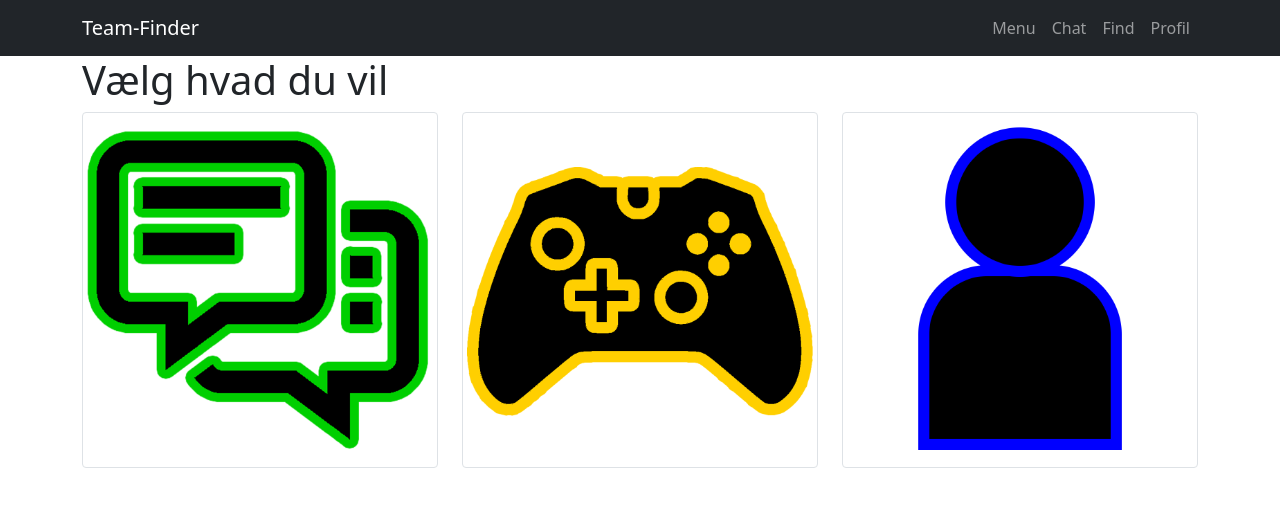
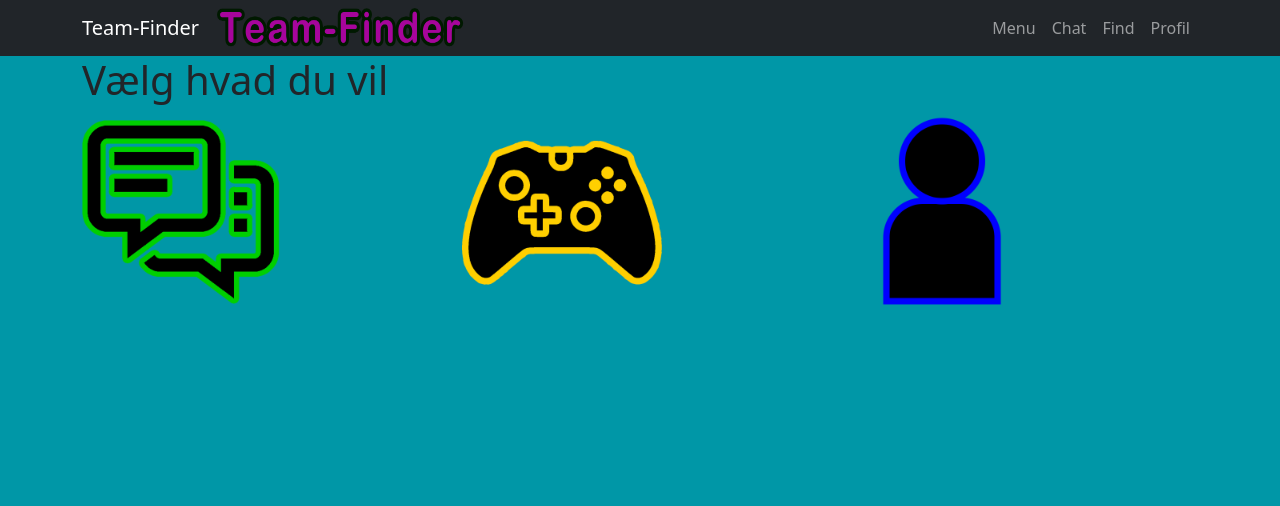
Before and after one commit to eloplope/Team-finder-Hjemmeside, a React (Create React App) app: page / in a window 1280 px wide. Shown: the top 506 px of the page. Built offline with nearby package versions, Linux system fonts and the light colour scheme.

Commit message:
added billeder og mere menu

```diff
--- a/src/App.css
+++ b/src/App.css
@@ -1,6 +1,7 @@
 .App {
   text-align: center;
 }
+
 
 .App-logo {
   height: 40vmin;
@@ -24,6 +25,11 @@
   color: white;
 }
 
+#root{
+  background-color: rgb(0, 151, 167) !important;
+  min-height: 100vh;
+}
+
 .App-link {
   color: #61dafb;
 }
--- a/src/App.js
+++ b/src/App.js
@@ -2,6 +2,7 @@ import logo from './logo.svg';
 import logo2 from './chaat.png';
 import logo3 from './controoler.png';
 import logo4 from './profilimg.png';
+import logoteam from './teamlogo.png';
 import React from 'react';
 import {
   Outlet,
@@ -23,13 +24,15 @@ import './styles.css';
 
 import { LinkContainer } from 'react-router-bootstrap';
 
+
+
 function App() {
   return (
     <Routes>
       <Route path="/*" element={<Layout />}>
-        <Route path="" element={<PageOne />} />
-        <Route path="pageone" element={<PageOne />} />
-        <Route path="pagetwo" element={<PageTwo />} />
+        <Route path="" element={<Forside />} />
+        <Route path="forside" element={<Forside />} />
+        <Route path="chat" element={<Chat />} />
         <Route path="pagethree" element={<PageThree />} />
         <Route path="profil" element={<Profil />} />
         <Route path="*" element={<div><h1>404!</h1><p>Ikke meget at se her :-).</p></div>}></Route>
@@ -53,11 +56,12 @@ function Menu() {
     <Navbar bg="dark" variant="dark" expand="lg">
       <Container>
         <LinkContainer to="/"><Navbar.Brand>Team-Finder</Navbar.Brand></LinkContainer>
+        <img src={logoteam} className="img-fluid img-thumbnail" alt="" width="250" height="40" className="d-inline-block align-text-top"></img>
         <Navbar.Toggle aria-controls="basic-navbar-nav" />
         <Navbar.Collapse id="basic-navbar-nav" className="justify-content-end">
           <Nav>
-            <LinkContainer to="/pageone"><Nav.Link>Menu</Nav.Link></LinkContainer>
-            <LinkContainer to="/pagetwo"><Nav.Link>Chat</Nav.Link></LinkContainer>
+            <LinkContainer to="/forside"><Nav.Link>Menu</Nav.Link></LinkContainer>
+            <LinkContainer to="/chat"><Nav.Link>Chat</Nav.Link></LinkContainer>
             <LinkContainer to="/pagethree"><Nav.Link>Find</Nav.Link></LinkContainer>
             <LinkContainer to="/profil"><Nav.Link>Profil</Nav.Link></LinkContainer>
           </Nav>
@@ -95,24 +99,24 @@ const handleClick = () => {
 
 };
 
-function PageOne() {
+function Forside() {
   return (
     <>
       <h1>Vælg hvad du vil</h1>
       <div className="row">
         <div className="col">
-          <Link to="/pagetwo">
-            <img src={logo2} className="img-fluid img-thumbnail" />
+          <Link to="/chat">
+            <img src={logo2} className="img-fluid" style={{ width: 200 }} />
           </Link>
         </div>
         <div className="col">
           <Link to="/pagethree">
-            <img src={logo3} className="img-fluid img-thumbnail" />
+            <img src={logo3} className="img-fluid" style={{ width: 200 }} />
           </Link>
         </div>
         <div className="col">
           <Link to="/profil">
-            <img src={logo4} className="img-fluid img-thumbnail" />
+            <img src={logo4} className="img-fluid" style={{ width: 200 }} />
           </Link>
         </div>
       </div>
@@ -122,7 +126,7 @@ function PageOne() {
   );
 }
 
-function PageTwo() {
+function Chat() {
   return (
     <h1>Chat</h1>
   );
@@ -138,8 +142,8 @@ function PageThree() {
 function Profil() {
   return (
     <>
-      <h2>Profil</h2>
-      <h2>Rediger dine oplysninger</h2>
+      <br></br>
+      <h2>Rediger dine profil oplysninger</h2>
       <div style={{ maxWidth: 400 }}>
         <div className="mb-3">
           <label className="form-label">Navn:</label>
@@ -177,6 +181,12 @@ function Profil() {
 
 }
 
+function SignIn() {
+
+  return (
+    <></>
+  );
+}
 
 
 export default App;
```
Also changed, not shown: public/teamfinder logo.png (deleted), src/teamlogo.png (added).
